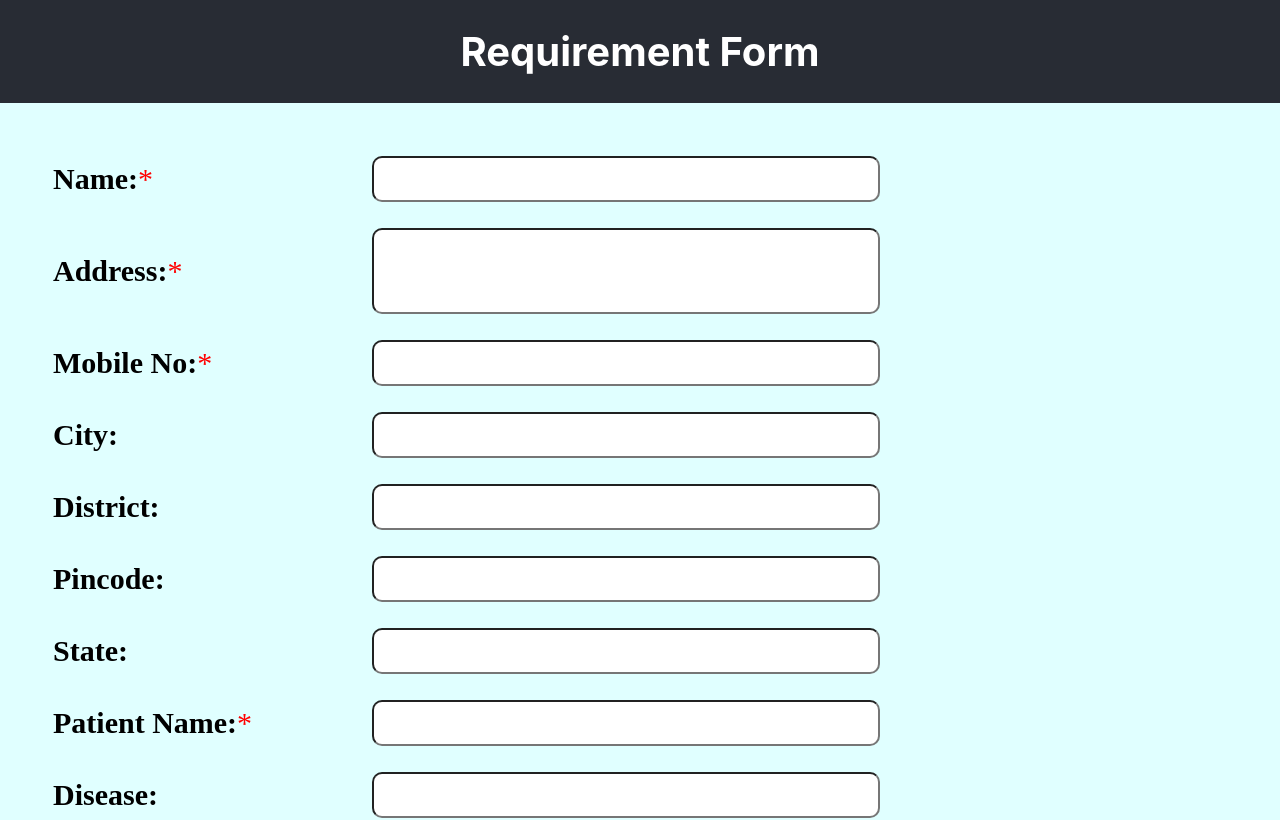
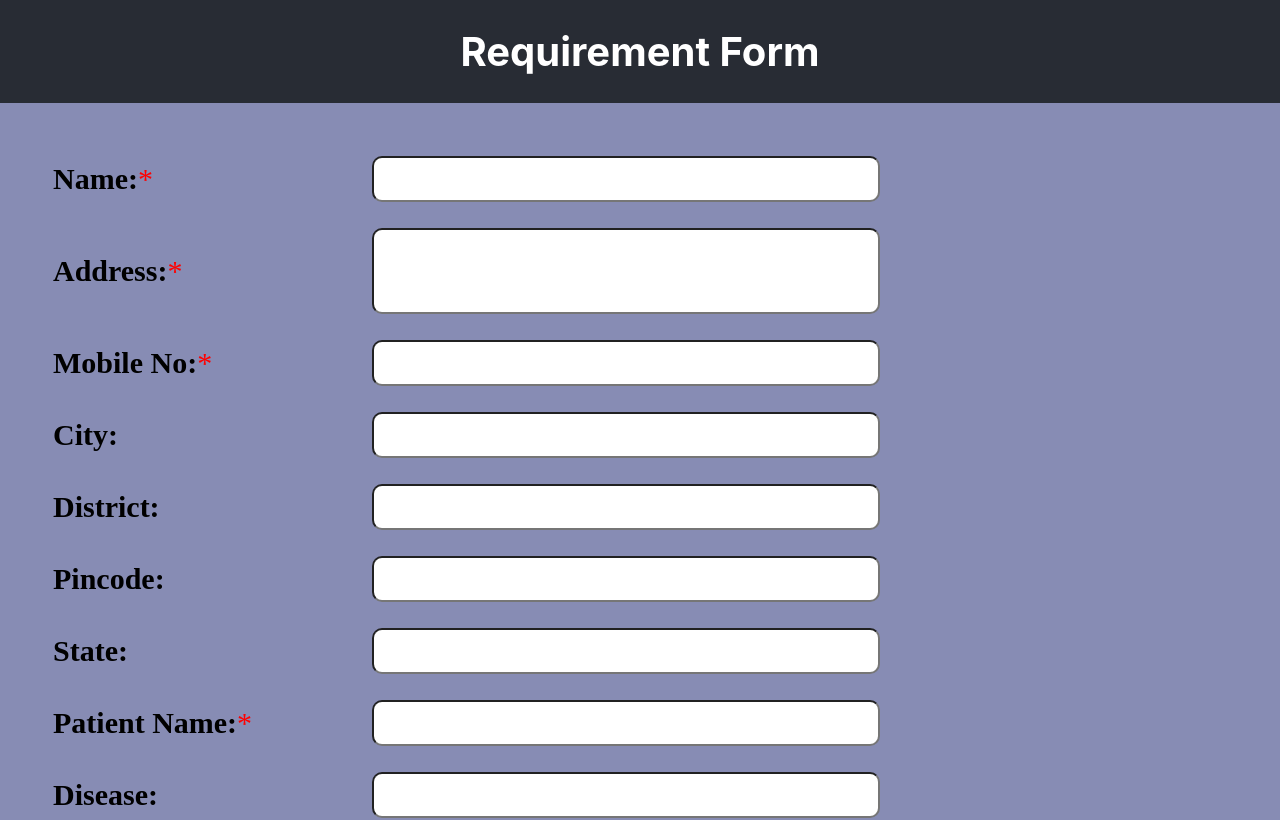
Before and after one commit to Atif7355/tracking_frontend_react, a React (Create React App) app: page / in a window 1280 px wide. Shown: the top 820 px of the page. Built offline with nearby package versions, Linux system fonts and the light colour scheme; no server answers.

Commit message:
Update App.css

```diff
--- a/src/App.css
+++ b/src/App.css
@@ -45,7 +45,7 @@
   transform:translate(350%,2%);
 }
 .form{
-  background-color:lightcyan;
+  background:rgba(135,140,180,125);
   height:1225px;
 }
 
```
